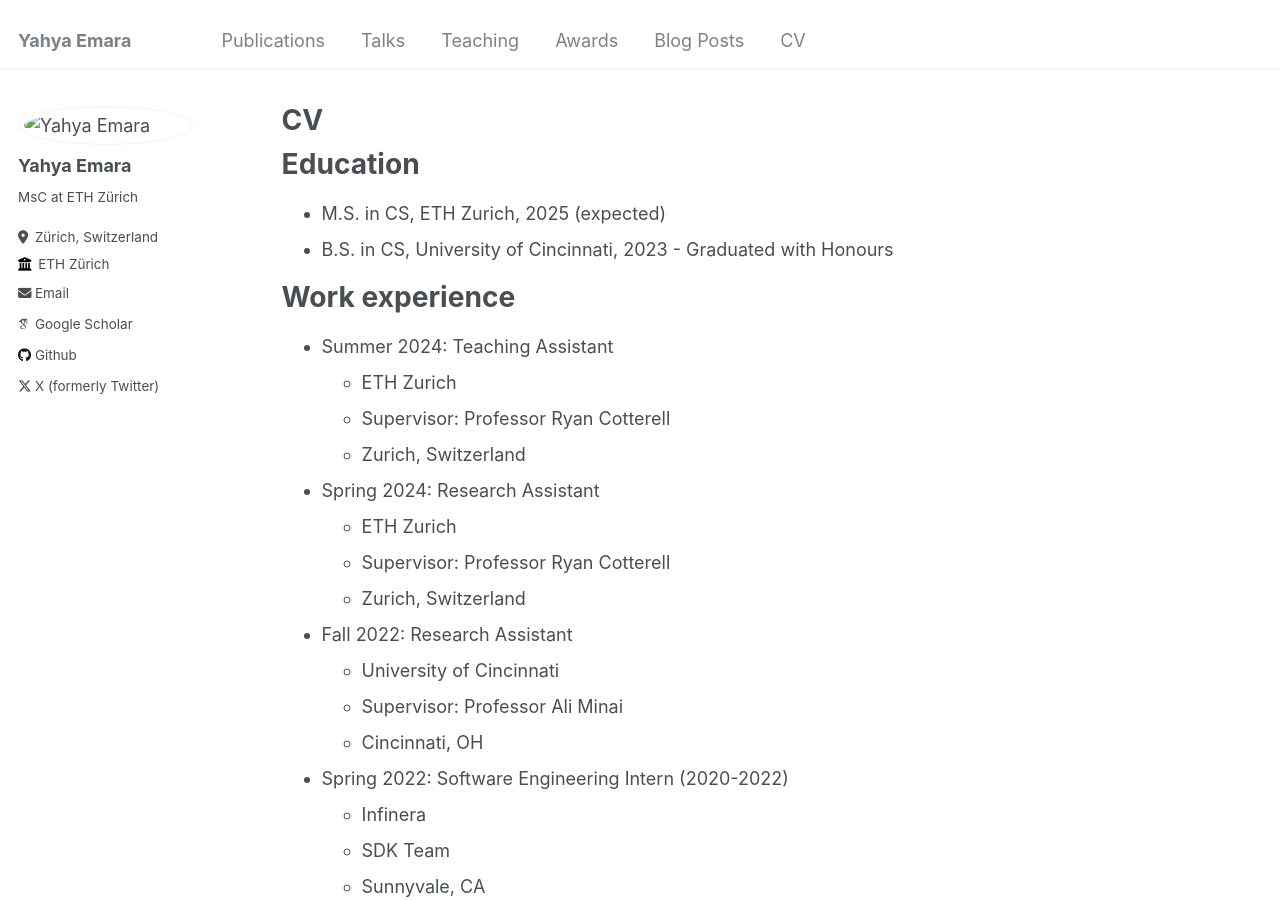
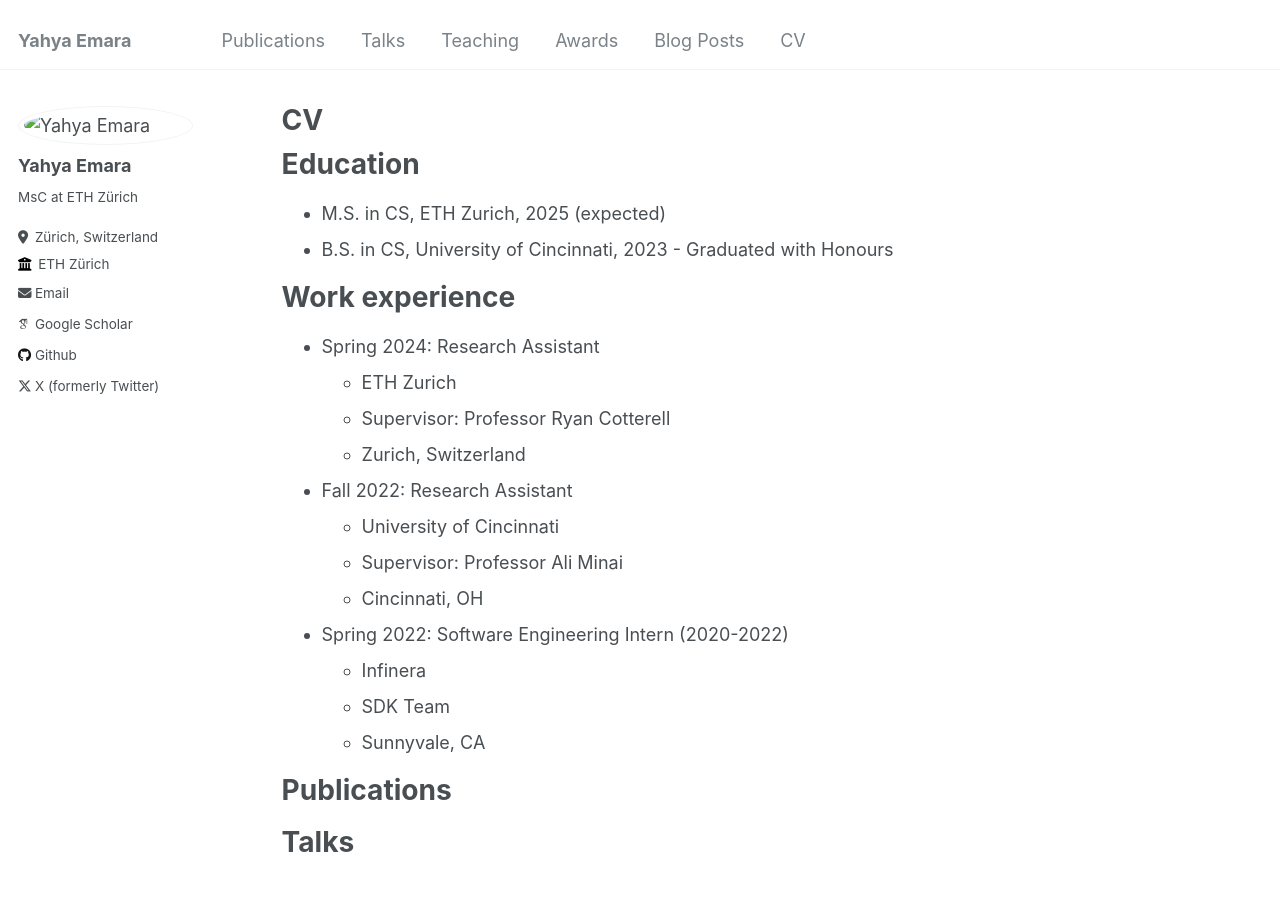
Before and after one commit to yahya010/yahya010.github.io, a Jekyll site: the page built from _pages/cv.md, in a window 1280 px wide and 900 px high. Built offline with Jekyll 4.4.1, drawn with Linux system fonts in a browser that asks for light colours; some web fonts are replaced.

Commit message:
Update cv.md

```diff
--- a/_pages/cv.md
+++ b/_pages/cv.md
@@ -16,10 +16,6 @@ Education
 
 Work experience
 ======
-* Summer 2024: Teaching Assistant
-  * ETH Zurich
-  * Supervisor: Professor Ryan Cotterell
-  * Zurich, Switzerland
 
 * Spring 2024: Research Assistant
   * ETH Zurich
```
